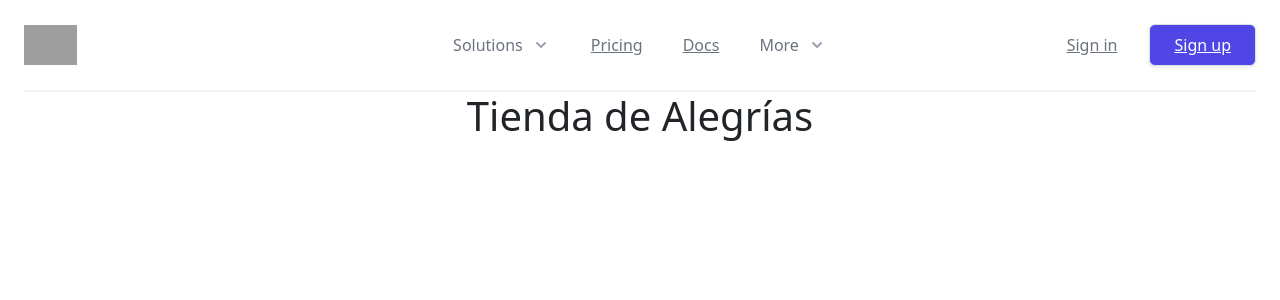
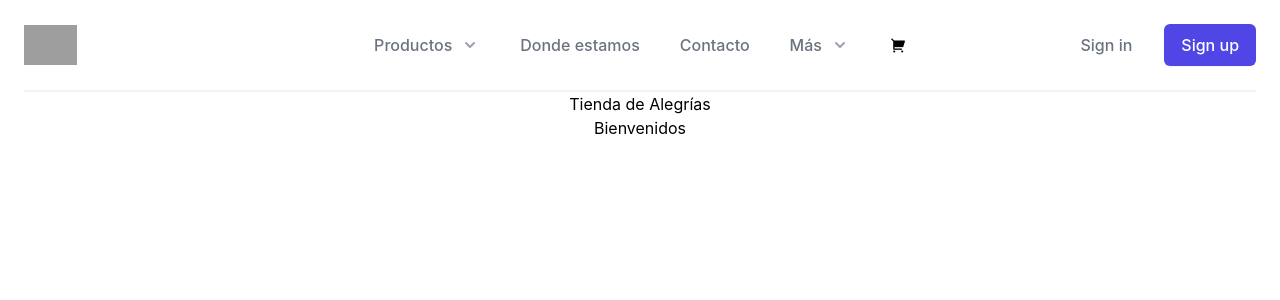
Before and after one commit to TomMarsz/43645ReactJs-TiendaDeAlegrias-Marsico, a React (Create React App) app: page / in a window 1280 px wide. Shown: the top 300 px of the page. Built offline with nearby package versions, Linux system fonts and the light colour scheme; grey boxes are pictures that could not be loaded.

Commit message:
add cartwidget e itemlistcontainer

```diff
--- a/package.json
+++ b/package.json
@@ -11,6 +11,7 @@
     "react": "^18.2.0",
     "react-dom": "^18.2.0",
     "react-scripts": "5.0.1",
+    "remixicon": "^2.5.0",
     "web-vitals": "^2.1.4"
   },
   "scripts": {
--- a/src/App.jsx
+++ b/src/App.jsx
@@ -8,7 +8,7 @@ const App = () => {
 		<div className="App">
 			<NavBar />
 			<Title msj="Tienda de Alegrías"/>
-			<ItemListContainer />
+			<ItemListContainer greeting="Bienvenidos" />
 		</div>
 	);
 };
--- a/src/components/CartWidget/cartwidget.jsx
+++ b/src/components/CartWidget/cartwidget.jsx
@@ -1,4 +1,4 @@
 const Cartwidget = () => {
-
+  return <i class="ri-shopping-cart-2-fill"/>
 }
 export default Cartwidget
--- a/src/components/NavBar/navbar.jsx
+++ b/src/components/NavBar/navbar.jsx
@@ -16,37 +16,37 @@ import {
   XIcon,
 } from '@heroicons/react/outline'
 import { ChevronDownIcon } from '@heroicons/react/solid'
+import Cartwidget from '../CartWidget/cartwidget'
 
 const solutions = [
   {
     name: 'Analytics',
-    description: 'Get a better understanding of where your traffic is coming from.',
     href: '#',
     icon: ChartBarIcon,
   },
   {
     name: 'Engagement',
-    description: 'Speak directly to your customers in a more meaningful way.',
     href: '#',
     icon: CursorClickIcon,
   },
-  { name: 'Security', description: "Your customers' data will be safe and secure.", href: '#', icon: ShieldCheckIcon },
+  {
+    name: 'Security',
+    href: '#', icon: ShieldCheckIcon
+  },
   {
     name: 'Integrations',
-    description: "Connect with third-party tools that you're already using.",
     href: '#',
     icon: ViewGridIcon,
   },
   {
     name: 'Automations',
-    description: 'Build strategic funnels that will drive your customers to convert',
     href: '#',
     icon: RefreshIcon,
   },
 ]
 const callsToAction = [
-  { name: 'Watch Demo', href: '#', icon: PlayIcon },
-  { name: 'Contact Sales', href: '#', icon: PhoneIcon },
+  { name: 'Quienes somos', href: '#', icon: PlayIcon },
+  { name: 'Llamanos', href: '#', icon: PhoneIcon },
 ]
 const resources = [
   {
@@ -110,7 +110,7 @@ export default function NavBar() {
                       'group bg-white rounded-md inline-flex items-center text-base font-medium hover:text-gray-900 focus:outline-none focus:ring-2 focus:ring-offset-2 focus:ring-indigo-500'
                     )}
                   >
-                    <span>Solutions</span>
+                    <span>Productos</span>
                     <ChevronDownIcon
                       className={classNames(
                         open ? 'text-gray-600' : 'text-gray-400',
@@ -167,10 +167,10 @@ export default function NavBar() {
             </Popover>
 
             <a href="#" className="text-base font-medium text-gray-500 hover:text-gray-900">
-              Pricing
+              Donde estamos
             </a>
             <a href="#" className="text-base font-medium text-gray-500 hover:text-gray-900">
-              Docs
+              Contacto
             </a>
 
             <Popover className="relative">
@@ -182,7 +182,7 @@ export default function NavBar() {
                       'group bg-white rounded-md inline-flex items-center text-base font-medium hover:text-gray-900 focus:outline-none focus:ring-2 focus:ring-offset-2 focus:ring-indigo-500'
                     )}
                   >
-                    <span>More</span>
+                    <span>Más</span>
                     <ChevronDownIcon
                       className={classNames(
                         open ? 'text-gray-600' : 'text-gray-400',
@@ -245,6 +245,7 @@ export default function NavBar() {
               )}
             </Popover>
           </Popover.Group>
+          <Cartwidget />
           <div className="hidden md:flex items-center justify-end md:flex-1 lg:w-0">
             <a href="#" className="whitespace-nowrap text-base font-medium text-gray-500 hover:text-gray-900">
               Sign in
--- a/src/index.js
+++ b/src/index.js
@@ -3,8 +3,7 @@ import ReactDOM from "react-dom/client";
 import "./index.css";
 import App from "./App";
 import reportWebVitals from "./reportWebVitals";
-// CSS de Bootstrap
-import "bootstrap/dist/css/bootstrap.min.css";
+import "remixicon/fonts/remixicon.css";
 
 const root = ReactDOM.createRoot(document.getElementById("root"));
 root.render(
```
Also changed, not shown: 1 other file (tests, documents, lock files or other folders).
